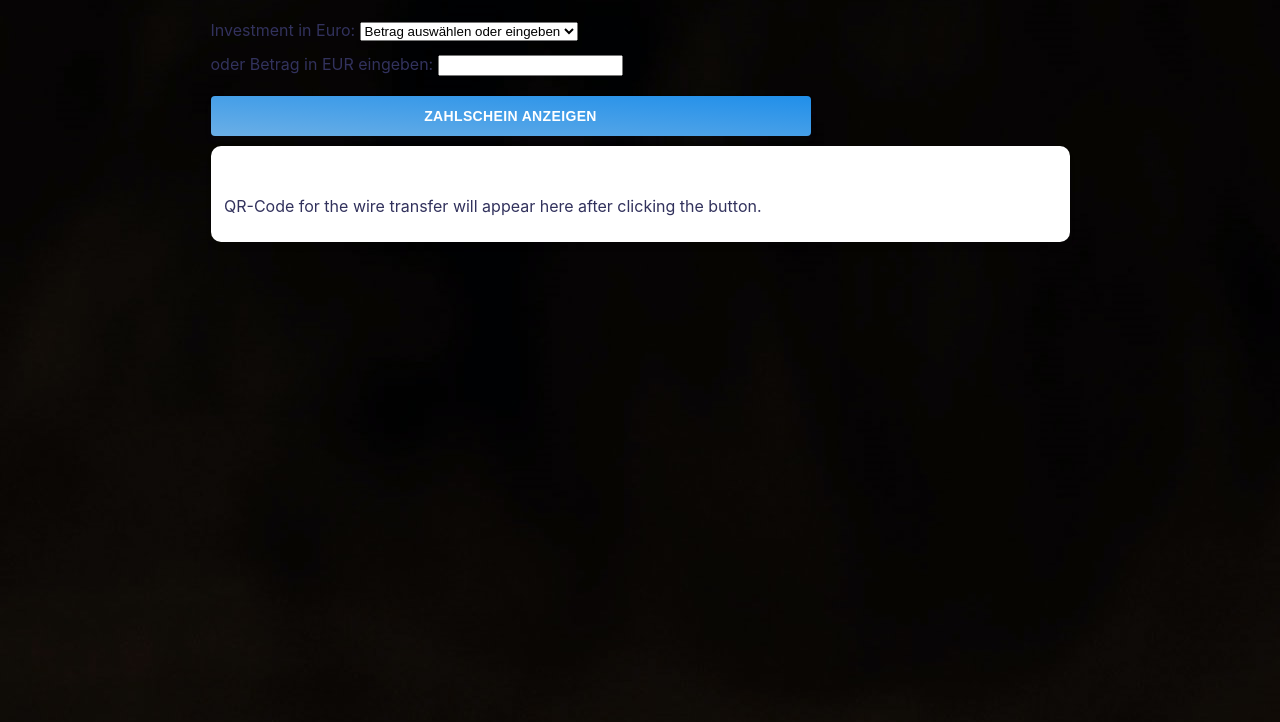
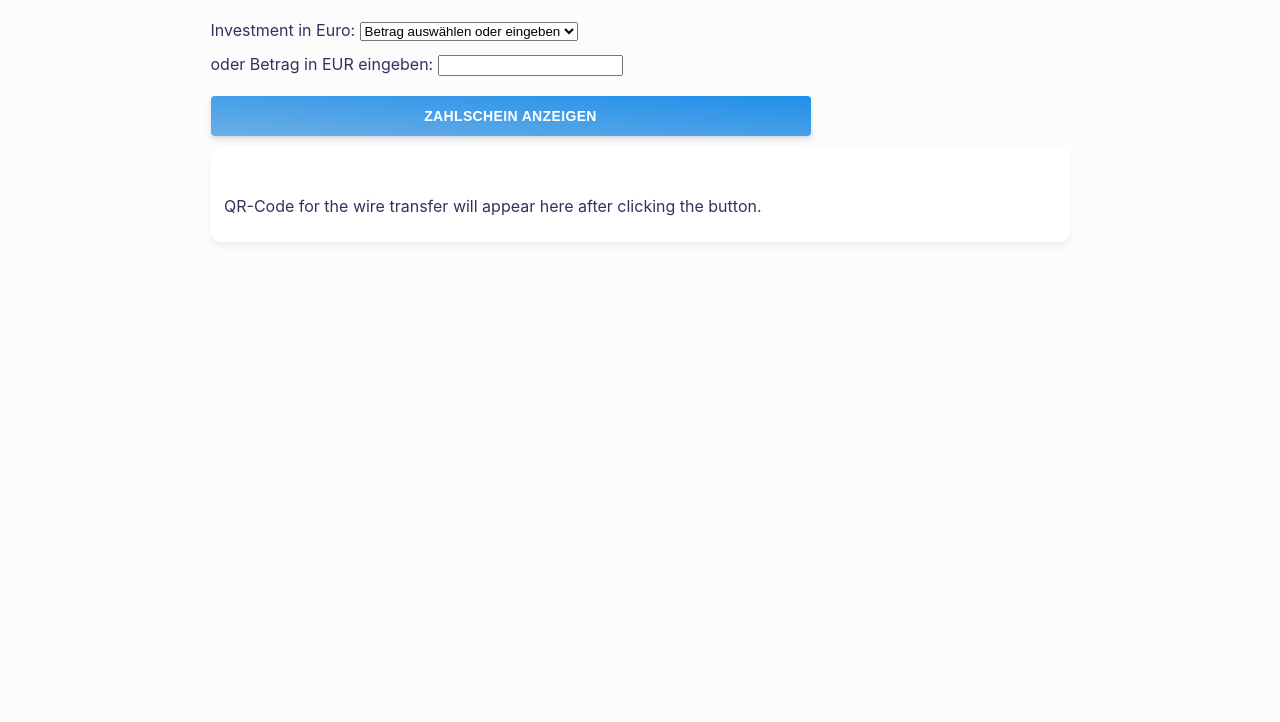
Before and after one commit to element36-io/cash36-examples, a website: page src/apfelhof.html in a window 1280 px wide. Shown: the top 722 px of the page. Drawn offline with Linux system fonts and the light colour scheme.

Commit message:
update readme

```diff
--- a/src/apfelhof.html
+++ b/src/apfelhof.html
@@ -8,12 +8,6 @@
     <title>Invest</title>
     <link rel="stylesheet" href="index.css" />
     <link rel="stylesheet" href="apfelhof.css" />
-    <style>
-      body {
-        background-image: url('img/coffee.jpg');
-        background-repeat: no-repeat;
-      }
-      </style>
   </head>
   <body>
 
```
Also changed, not shown: README.md.
